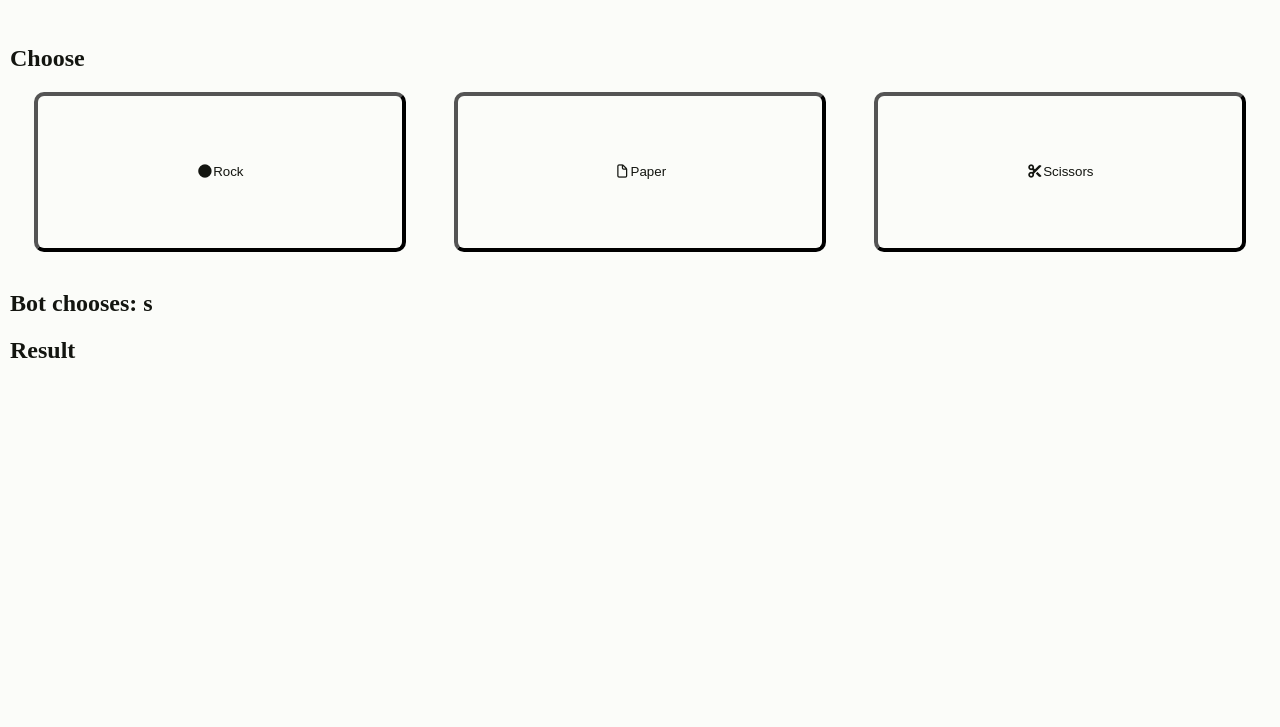
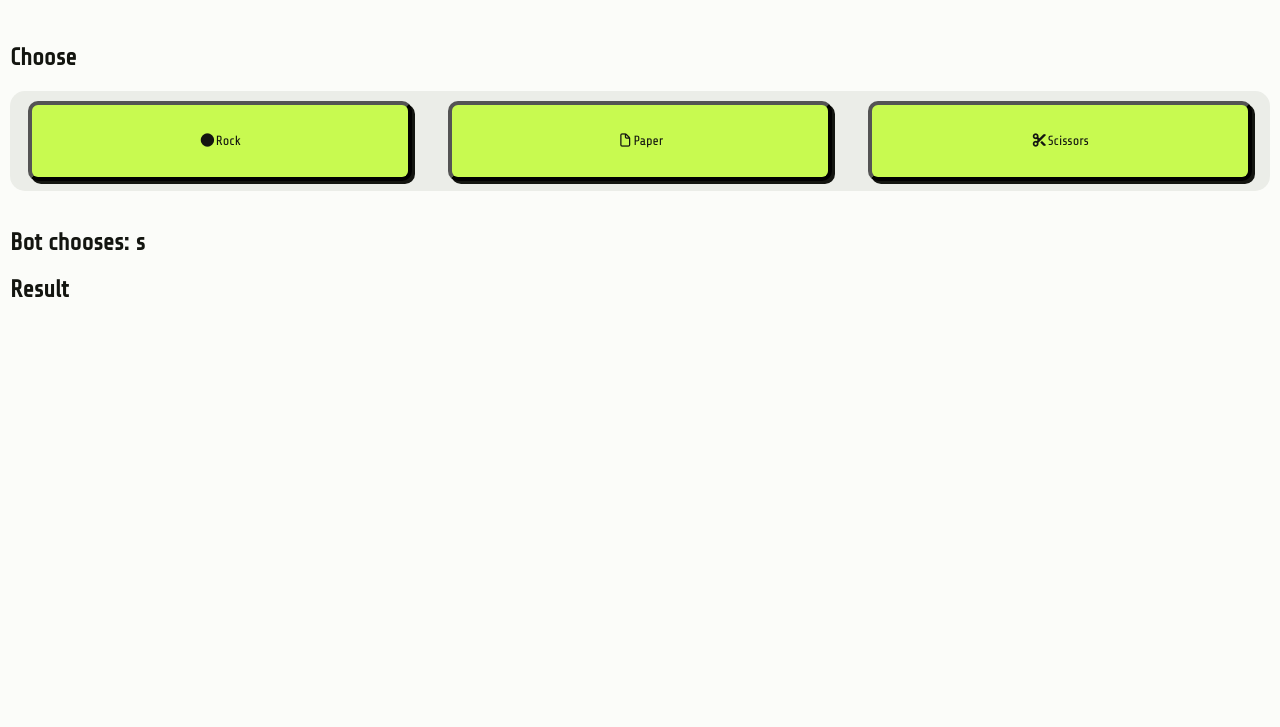
Before and after one commit to SuryakantVibez/rockPaperScissors, a plain HTML site: page Index.html in a window 1280 px wide. Shown: the part 73-800 px from the top of the page. Drawn offline with Linux system fonts and the light colour scheme.

Commit message:
Added font, 'share tech'

```diff
--- a/Index.html
+++ b/Index.html
@@ -11,7 +11,13 @@
       crossorigin="anonymous"
       referrerpolicy="no-referrer"
     />
-    <title></title>
+    <title>Rock Paper Scissors</title>
+    <link rel="preconnect" href="https://fonts.googleapis.com" />
+    <link rel="preconnect" href="https://fonts.gstatic.com" crossorigin />
+    <link
+      href="https://fonts.googleapis.com/css2?family=Share+Tech&display=swap"
+      rel="stylesheet"
+    />
   </head>
   <body>
     <h1>Rock Paper Scissors</h1>
@@ -26,7 +32,7 @@
         <i class="fa-regular fa-file"></i>Paper
       </button>
 
-      <button id="scissorBtn" type="button">
+      <button id="scissorBtn" type="buztton">
         <i class="fa-solid fa-scissors"></i>Scissors
       </button>
     </div>
--- a/style.css
+++ b/style.css
@@ -1,6 +1,12 @@
 * {
   color: var(--text);
   background-color: var(--background);
+  font-family: "Share Tech", sans-serif;
+}
+
+.share-tech-regular {
+  font-weight: 400;
+  font-style: normal;
 }
 
 body {
@@ -15,11 +21,20 @@ body {
 button {
   border-width: 4px;
   border-radius: 10px;
-  height: 10rem;
-  width: 29vw;
+  height: 5rem;
+  width: 30vw;
+  background-color: var(--accent);
+  margin: 10px;
+  box-shadow: #131510 3px 3px;
 }
 
 .optionBtns {
+  border-radius: 15px;
+  background-color: hsl(84, 12%, 92%);
   display: flex;
   justify-content: space-around;
 }
+
+i {
+  background-color: var(--accent);
+}
```
